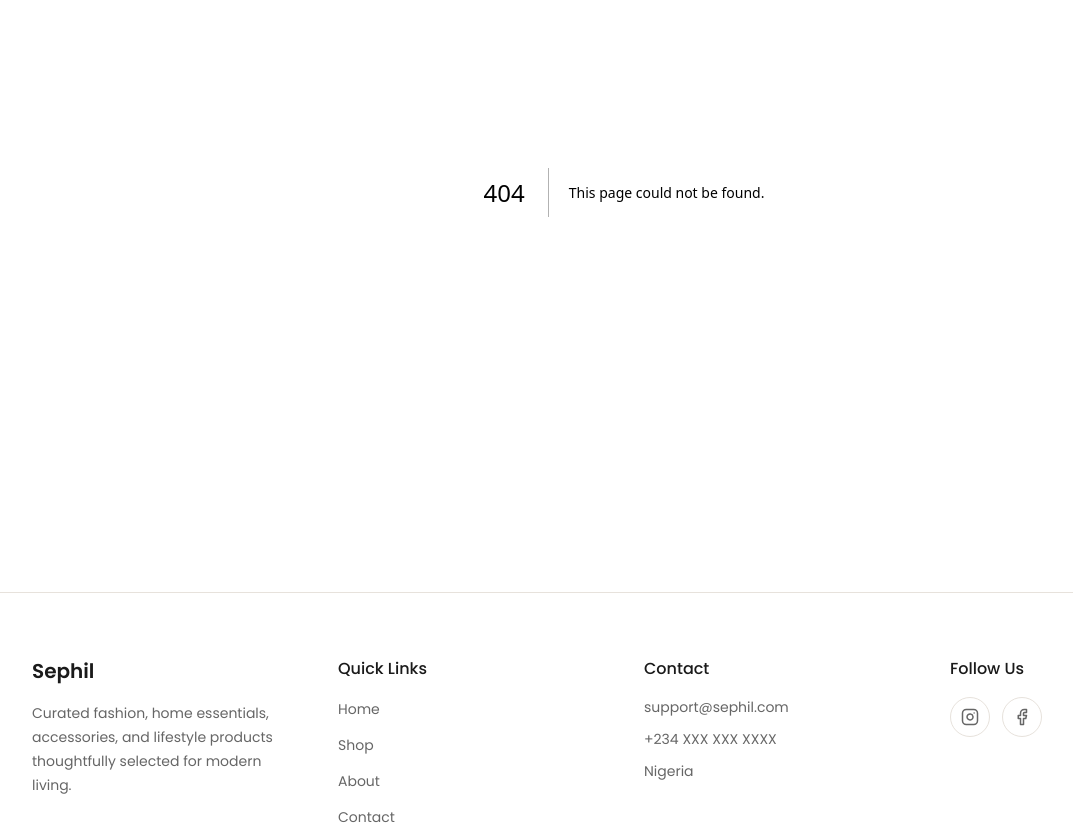
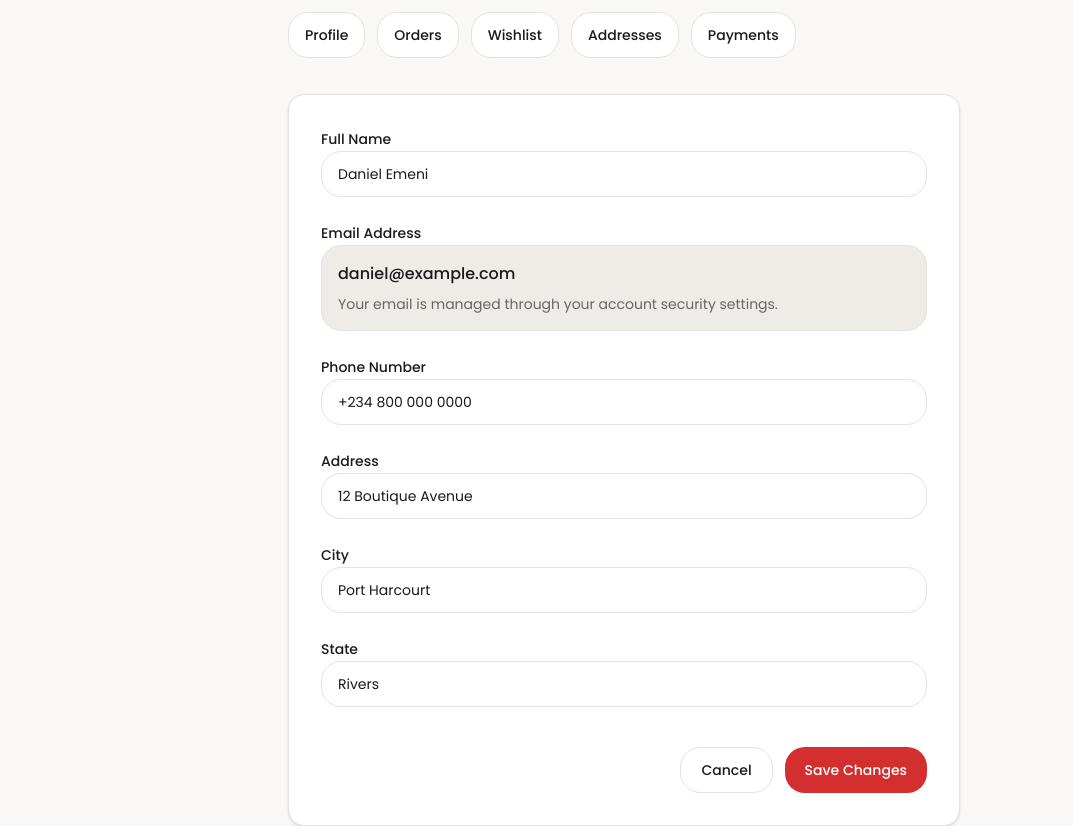
Before and after one commit to daniel-emeni-dev/sephil-home-and-clothing-mvp-, a Next.js app: page /account/edit-profile in a window 1280 px wide. Before the commit this address had no page. Shown: the part 280-1106 px from the top of the page, without its empty margins (16-1089 px from the left). Built offline with nearby package versions, Linux system fonts and the light colour scheme.

Commit message:
feat: to edit profile page and add address card and form

```diff
--- /dev/null
+++ b/app/account/edit-profile/page.tsx
@@ -0,0 +1,179 @@
+"use client";
+
+import Link from "next/link";
+
+import { Button } from "@/components/ui/Button";
+import { Section } from "@/components/ui/Section";
+
+import { AccountHeader } from "@/components/account/AccountHeader";
+import { AccountNavigation } from "@/components/account/AccountNavigation";
+import { AccountCard } from "@/components/account/AccountCard";
+import { AccountInput } from "@/components/account/AccountInput";
+import { useState } from "react";
+
+const customer = {
+    fullName: "Daniel Emeni",
+    email: "daniel@example.com",
+    phone: "+234 800 000 0000",
+    address: "12 Boutique Avenue",
+    city: "Port Harcourt",
+    state: "Rivers",
+};
+
+export default function EditProfilePage() {
+
+    const [fullName, setFullName] = useState(customer.fullName);
+    const [phone, setPhone] = useState(customer.phone);
+    const [address, setAddress] = useState(customer.address);
+    const [city, setCity] = useState(customer.city);
+    const [state, setState] = useState(customer.state);
+
+    async function handleSubmit(
+  event: React.FormEvent<HTMLFormElement>
+) {
+        event.preventDefault();
+
+        // TODO:
+        // Update customer profile in Supabase.
+// TODO:
+// Update customer profile in Supabase.
+// This will be implemented during the backend integration phase.
+
+console.log({
+  fullName,
+  phone,
+  address,
+  city,
+  state,
+});
+}
+
+    return (
+        <Section>
+            <div className="mx-auto w-full max-w-2xl">
+                <AccountHeader
+                    title="Edit Profile"
+                    description="Update your personal information."
+                />
+
+                <div className="mt-8">
+                    <AccountNavigation />
+                </div>
+
+                <div className="mt-8">
+                    <AccountCard>
+                        <form
+                            onSubmit={handleSubmit}
+                            className="space-y-6"
+                        >
+
+
+                            <AccountInput
+                                id="fullName"
+                                label="Full Name"
+                                value={fullName}
+                                onChange={(e) => setFullName(e.target.value)}
+                            />
+
+                            {/* Read-only Email */}
+
+                            <div className="space-y-2">
+                                <label
+                                    className="
+                    text-sm
+                    font-medium
+                    text-text-primary
+                  "
+                                >
+                                    Email Address
+                                </label>
+
+                                <div
+                                    className="
+                    rounded-xl
+                    border
+                    border-border
+                    bg-surface-secondary
+                    p-4
+                  "
+                                >
+                                    <p className="font-medium text-text-primary">
+                                        {customer.email}
+                                    </p>
+
+                                    <p
+                                        className="
+                      mt-2
+                      text-sm
+                      text-text-secondary
+                    "
+                                    >
+                                        Your email is managed through your account security settings.
+                                    </p>
+                                </div>
+                            </div>
+
+                            <AccountInput
+                                id="phone"
+                                label="Phone Number"
+                                value={phone}
+                                onChange={(e) => setPhone(e.target.value)}
+                            />
+
+                            <AccountInput
+                                id="address"
+                                label="Address"
+                                value={address}
+                                onChange={(e) => setAddress(e.target.value)}
+
+                            />
+
+                            <AccountInput
+                                id="city"
+                                label="City"
+                                value={city}
+                                onChange={(e) => setCity(e.target.value)}
+                            />
+
+                            <AccountInput
+                                id="state"
+                                label="State"
+                                value={state}
+                                onChange={(e) => setState(e.target.value)}
+                            />
+
+                            <div
+                                className="
+                  flex
+                  flex-col-reverse
+                  gap-3
+                  pt-4
+                  sm:flex-row
+                  sm:justify-end
+                "
+                            >
+                                <Link href="/account/profile">
+                                    <Button
+                                        type="button"
+                                        variant="secondary"
+                                        className="w-full sm:w-auto"
+                                    >
+                                        Cancel
+                                    </Button>
+                                </Link>
+
+                                <Button
+                                    type="submit"
+                                    className="w-full sm:w-auto"
+                                >
+                                    Save Changes
+                                </Button>
+                            </div>
+
+                        </form>
+                    </AccountCard>
+                </div>
+            </div>
+        </Section>
+    );
+}
```
